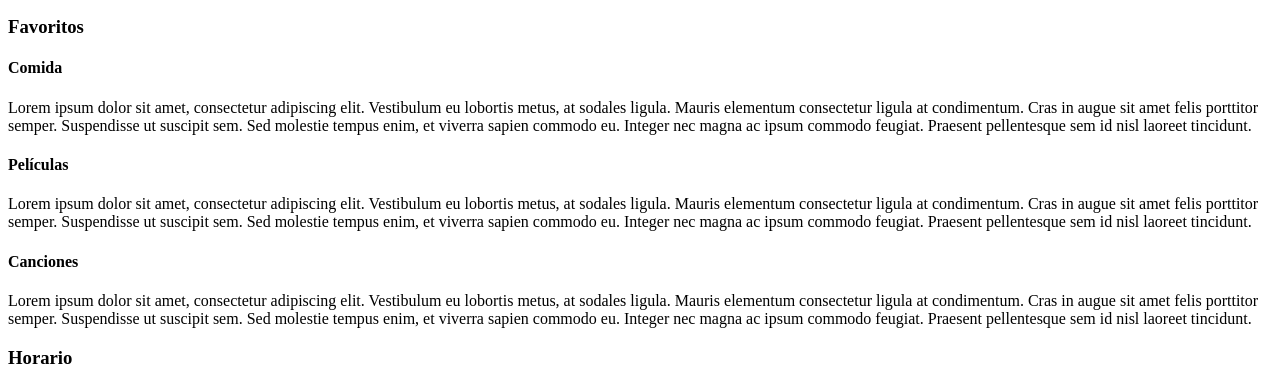
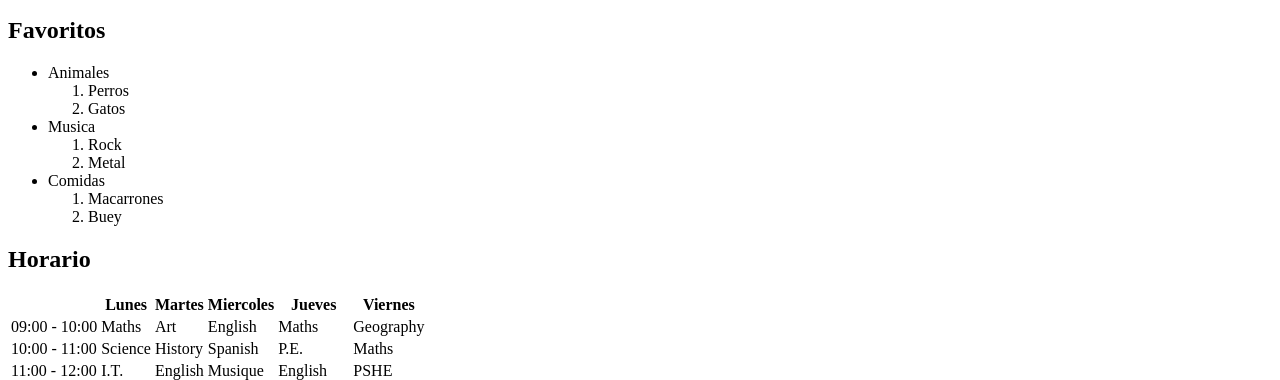
Before and after one commit to josejunquera/HTML-REPASO, a plain HTML site: page index.html in a window 1280 px wide. Shown: the part 572-952 px from the top of the page. Drawn offline with Linux system fonts and the light colour scheme.

Commit message:
Modified index.html

```diff
--- a/index.html
+++ b/index.html
@@ -45,36 +45,38 @@
 
         </aside>
 
-        <section title="articulos_favoritos">
+        <section title="favoritos">
 
-            <h3>Favoritos</h3>
+            <h2>Favoritos</h2>
 
-            <article title="comida">
-                <h4>Comida</h4>
-                <p>
-                    Lorem ipsum dolor sit amet, consectetur adipiscing elit. Vestibulum eu lobortis metus, at sodales ligula. Mauris elementum consectetur ligula at condimentum. Cras in augue sit amet felis porttitor semper. Suspendisse ut suscipit sem. Sed molestie tempus enim, et viverra sapien commodo eu. Integer nec magna ac ipsum commodo feugiat. Praesent pellentesque sem id nisl laoreet tincidunt.
-                </p>
-            </article>
+            <ul>
+                <li>Animales
+                    <ol>
+                        <li>Perros</li>
+                        <li>Gatos</li>
+                    </ol>
+                </li>
+                 <li>Musica
+                    <ol>
+                        <li>Rock</li>
+                        <li>Metal</li>
+                    </ol>
+                </li>
+                 <li>Comidas
+                    <ol>
+                        <li>Macarrones</li>
+                        <li>Buey</li>
+                    </ol>
+                </li>
 
-            <article title="películas">
-                <h4>Películas</h4>
-                <p>
-                    Lorem ipsum dolor sit amet, consectetur adipiscing elit. Vestibulum eu lobortis metus, at sodales ligula. Mauris elementum consectetur ligula at condimentum. Cras in augue sit amet felis porttitor semper. Suspendisse ut suscipit sem. Sed molestie tempus enim, et viverra sapien commodo eu. Integer nec magna ac ipsum commodo feugiat. Praesent pellentesque sem id nisl laoreet tincidunt.
-                </p>
-            </article>
+            </ul>
 
-            <article title="canciones">
-                <h4>Canciones</h4>
-                <p>
-                    Lorem ipsum dolor sit amet, consectetur adipiscing elit. Vestibulum eu lobortis metus, at sodales ligula. Mauris elementum consectetur ligula at condimentum. Cras in augue sit amet felis porttitor semper. Suspendisse ut suscipit sem. Sed molestie tempus enim, et viverra sapien commodo eu. Integer nec magna ac ipsum commodo feugiat. Praesent pellentesque sem id nisl laoreet tincidunt.
-                </p>
-            </article>
 
         </section>
 
         <section title="horario">
 
-            <h3>Horario</h3>
+            <h2>Horario</h2>
 
             <table>
 
@@ -170,8 +172,6 @@
 
         <section title="vídeo">
 
-            <h3>Vídeo</h3>
-
             <iframe width="724" height="351" src="https://www.youtube.com/embed/MAlSjtxy5ak" frameborder="0" allow="accelerometer; autoplay; clipboard-write; encrypted-media; gyroscope; picture-in-picture" allowfullscreen></iframe>
 
         </section>
```
